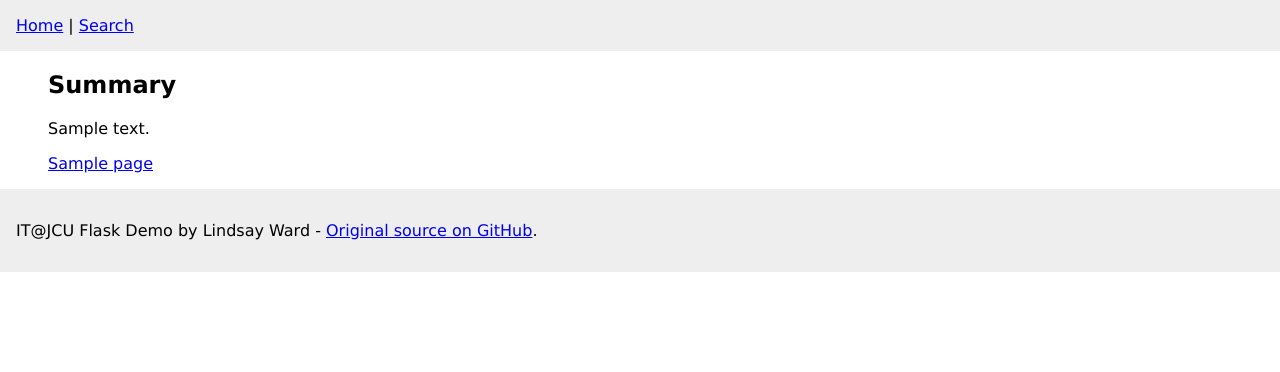
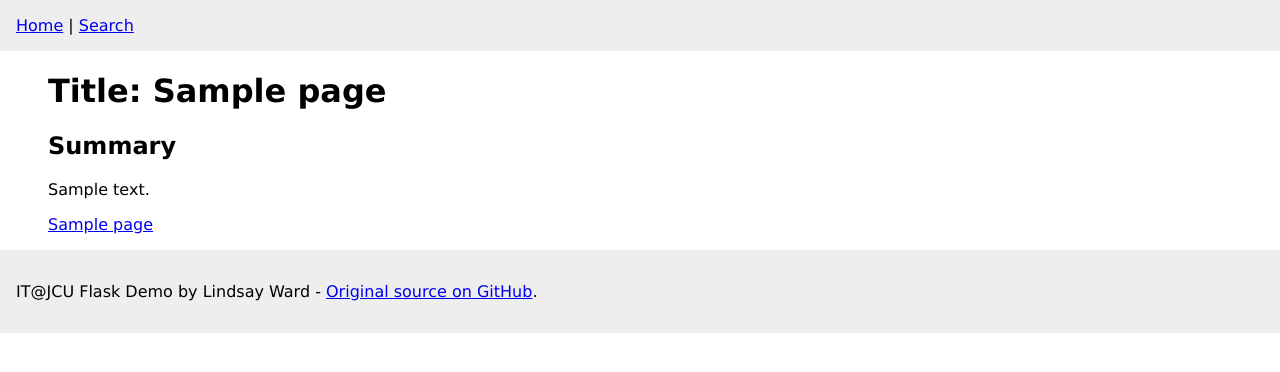
Before and after one commit to MischaBurgess/cp1404practicals, a Flask app: template Prac_10 Flask/flaskdemo-master/templates/results.html in a window 1280 px wide. Shown: the top 372 px of the page. Run offline with Flask 2, Linux system fonts and the light colour scheme; the template is opened without the code that fills it: most values are stand-ins (such as "Sample title", 1, 10 or a date in 2020).

Commit message:
Add page title to results.html

```diff
--- a/Prac_10 Flask/flaskdemo-master/templates/results.html
+++ b/Prac_10 Flask/flaskdemo-master/templates/results.html
@@ -3,6 +3,8 @@
 {% block content %}
 {% if page %}
 {#    TODO: add page title and more... #}
+    <h1>Title: {{ page.title }}</h1>
+
 
   <h2>Summary </h2>
     <p>{{ page.summary }}</p>
```
